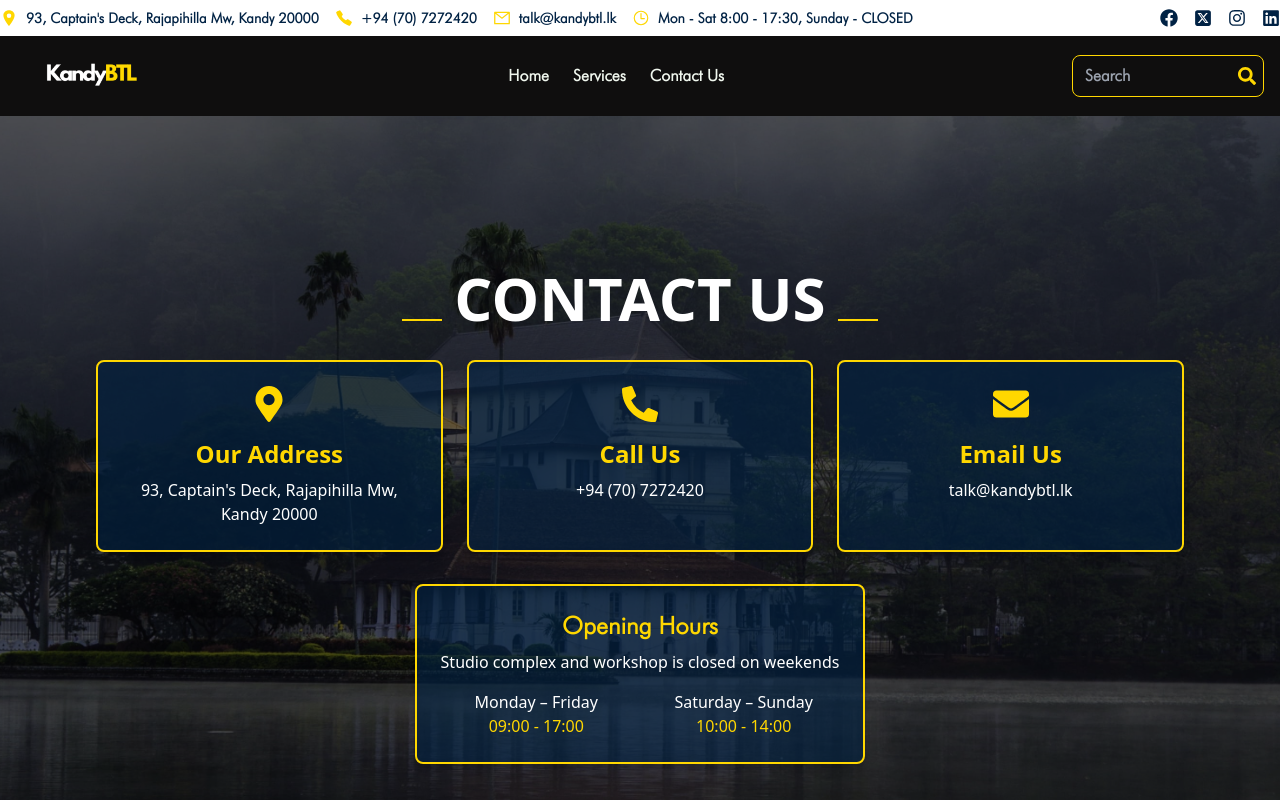
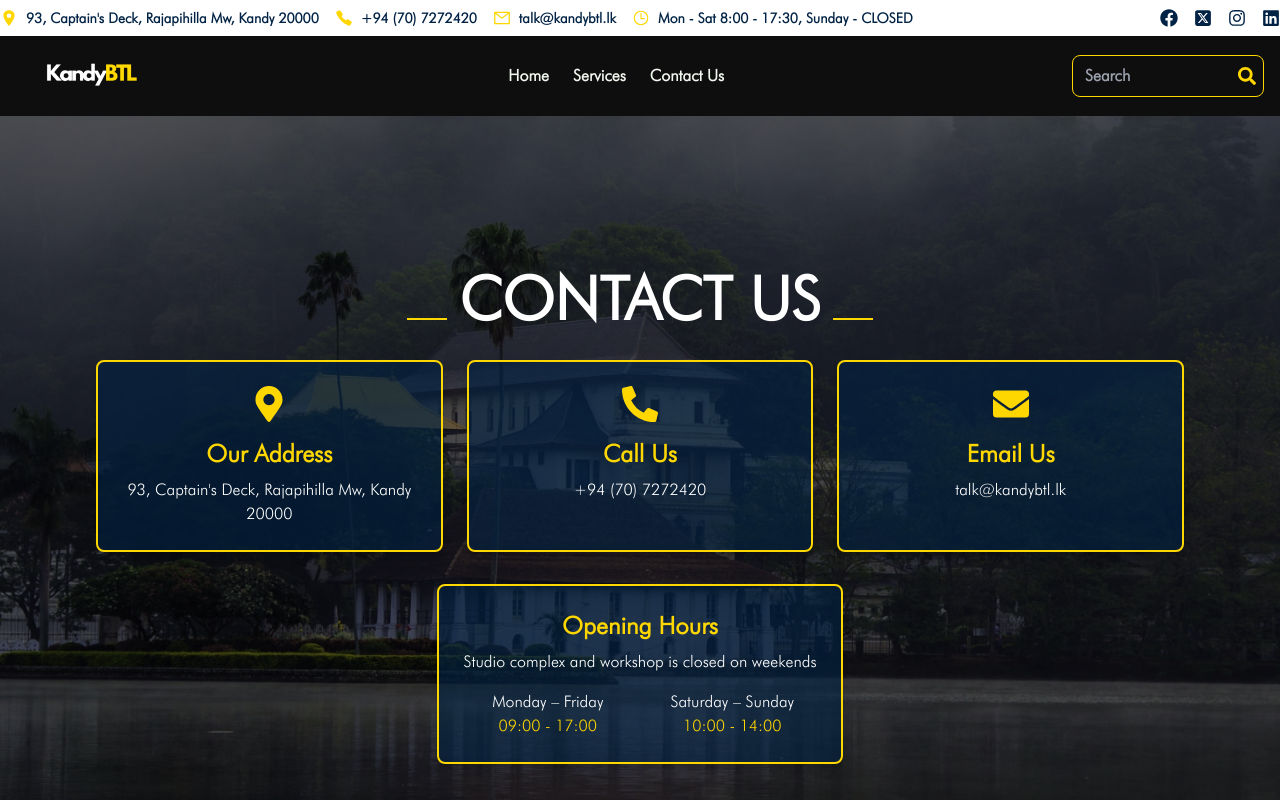
Before and after one commit to SanthushEk/KandyBTL, a React (Vite) app: page /contactus in a window 1280 px wide. Shown: the top 800 px of the page. Built offline with nearby package versions, Linux system fonts and the light colour scheme; a web font is replaced by a local one.

Commit message:
Initial commit

```diff
--- a/src/components/ContactUs/ContactUs.jsx
+++ b/src/components/ContactUs/ContactUs.jsx
@@ -16,7 +16,7 @@ const ContactUs = () => {
 
   return (
     <div
-      className="relative bg-cover bg-center h-[100vh] flex flex-col justify-center items-center"
+      className="relative bg-cover bg-center h-[100vh] flex flex-col justify-center items-center font-futura"
       style={{
         backgroundImage: `url(${bgImage})`,
         backgroundAttachment: "fixed",
@@ -101,8 +101,8 @@ const ContactUs = () => {
         animate={{ opacity: 1, y: 0 }}
         transition={{ duration: 1, delay: 0.6 }}
       >
-        <div className="border-2 border-yellow p-6 rounded-lg shadow-md text-center bg-opacity-60 bg-secondary">
-          <h2 className="text-xl sm:text-2xl text-yellow font-semibold mb-2 font-futura">
+        <div className="border-2 border-yellow p-6 rounded-lg shadow-md text-center bg-opacity-60 font-futura bg-secondary">
+          <h2 className="text-xl sm:text-2xl text-yellow font-semibold mb-2 ">
             Opening Hours
           </h2>
           <p className="text-sm sm:text-base font-medium text-white mb-4">
```
